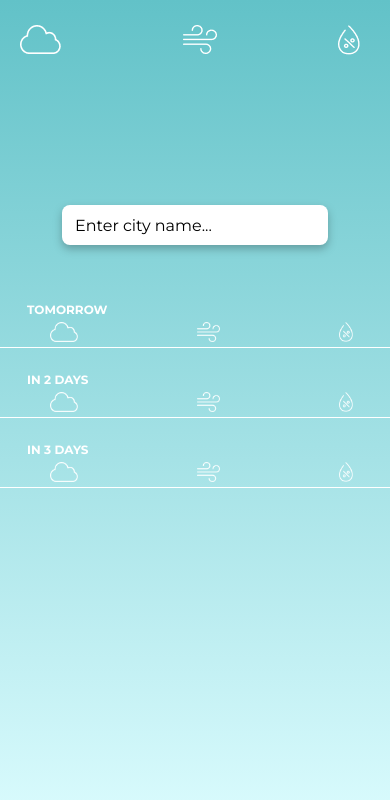
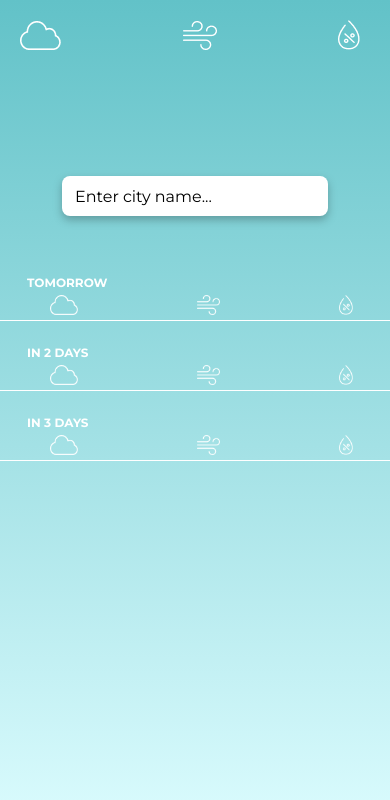
Before and after one commit to twomeaningsof/weather-app, a website built with webpack: page index.html in a window 390 px wide. Built offline with nearby package versions, Linux system fonts and the light colour scheme; no server answers.

Commit message:
Apply sizing changes to work better on mobile

```diff
--- a/index.html
+++ b/index.html
@@ -12,6 +12,7 @@
     <title>Weather App</title>
   </head>
   <body>
+    <div class="content-wrapper">
       <header class="header h3">
         <div class="header__item">
           <img class="header__photo cloud-img" />
@@ -90,5 +91,6 @@
           <div class="long-term__item-element long-term__empty"></div>
         </section>
       </div>
+    </div>
   </body>
 </html>
--- a/src/style/header.scss
+++ b/src/style/header.scss
@@ -1,6 +1,5 @@
 .header {
-  height: 21px;
-  margin: 29px 20px 0px;
+  margin: 20px 20px 0px;
   display: flex;
   justify-content: space-between;
 
--- a/src/style/index.scss
+++ b/src/style/index.scss
@@ -33,6 +33,14 @@ html {
 }
 
 body {
+  height: 100vh;
   margin: 0px;
   background: linear-gradient(180deg, #62c2c8 0%, rgba(118, 246, 255, 0.247) 100%);
 }
+
+.content-wrapper {
+  height: 95vh;
+  display: flex;
+  flex-direction: column;
+  align-content: space-between;
+}
--- a/src/style/main.scss
+++ b/src/style/main.scss
@@ -1,5 +1,5 @@
 .main {
-  margin: 79px 55px 57px;
+  margin: 50px 55px 35px;
   display: flex;
   flex-wrap: wrap;
 
@@ -35,7 +35,7 @@
 
 @media screen and (min-width: 1171px) {
   .main {
-    margin-bottom: 112px;
+    margin: 79px 55px 112px;
 
     &__city {
       margin-bottom: 17px;
```
Lines whose indentation alone changed are shown as unchanged.
